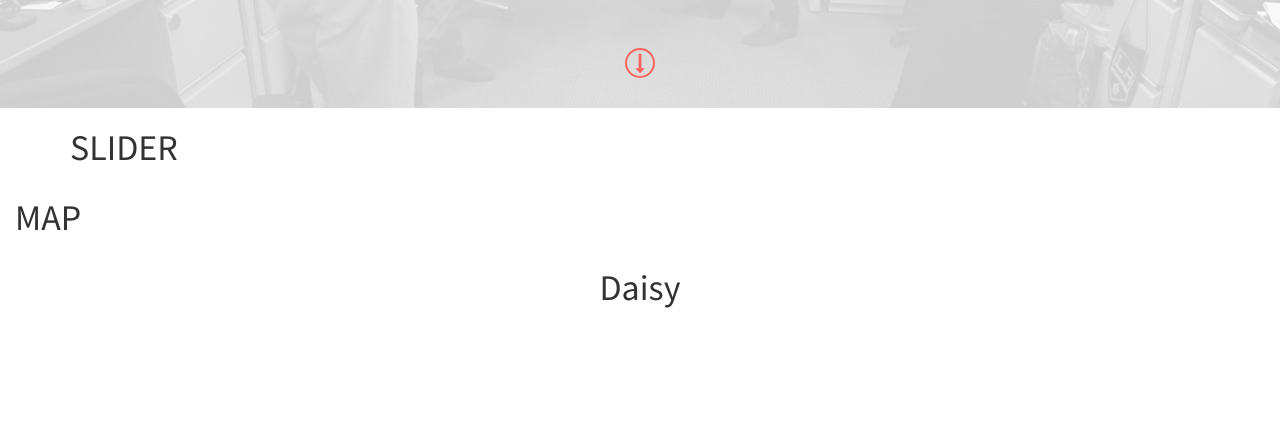
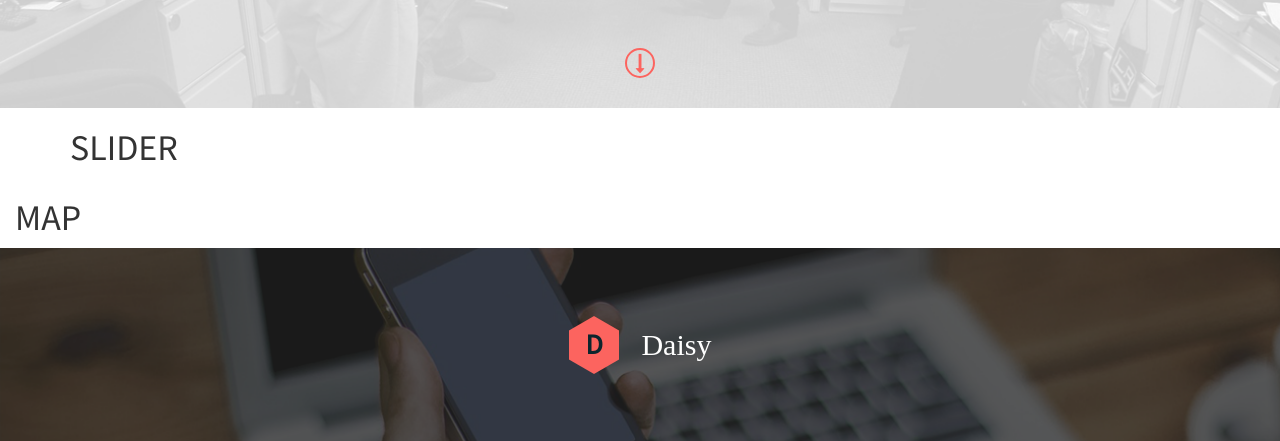
Before and after one commit to Watary/daisy.ps, a plain HTML site: page index.html in a window 1280 px wide. Shown: the part 4926-5367 px from the top of the page. Before the commit the page ends 5243 px from the top, so only its background shows below. Drawn offline with Linux system fonts and the light colour scheme; a web font is replaced by a local one.

Commit message:
Section hooter finished

```diff
--- a/css/style.css
+++ b/css/style.css
@@ -479,6 +479,18 @@
 			margin-top: 70px;
 			}
 
+	.footer{
+		background-image: url('../images/footer-bg.png');
+		background-size: cover;
+		}
+		.footer h1{
+			font-family: SourceSansBold;
+			font-size: 30px;
+			color: #fff;
+			display: inline-block;
+			margin: 80px 0 80px 20px;
+			}
+
 /***** Шистикутник *****/
 .hexagon {
 	width: 150px;
--- a/index.html
+++ b/index.html
@@ -445,11 +445,17 @@
         </div>
       </div>
     </div>
-    <footer class="section section-primary">
+
+	<footer class="section section-primary footer">
 		<div class="container">
 			<div class="row">
-          <div class="col-md-12">
-            <h1 class="text-center">Daisy</h1>
+				<div class="col-md-12 text-center">
+					<div class="hexagon" style="width: 50px; height: 70px;margin-bottom: -25px;">
+						<div>
+							<div style="background-color: #fc645f;color: #0c252d;text-align: center; font-size: 2em; line-height: 68px;"><b>D</b></div>
+						</div>
+					</div>
+					<h1>Daisy</h1>
 				</div>
 			</div>
 		</div>
```
Also changed, not shown: images/footer-bg.png (added). Lines whose indentation alone changed are shown as unchanged.
